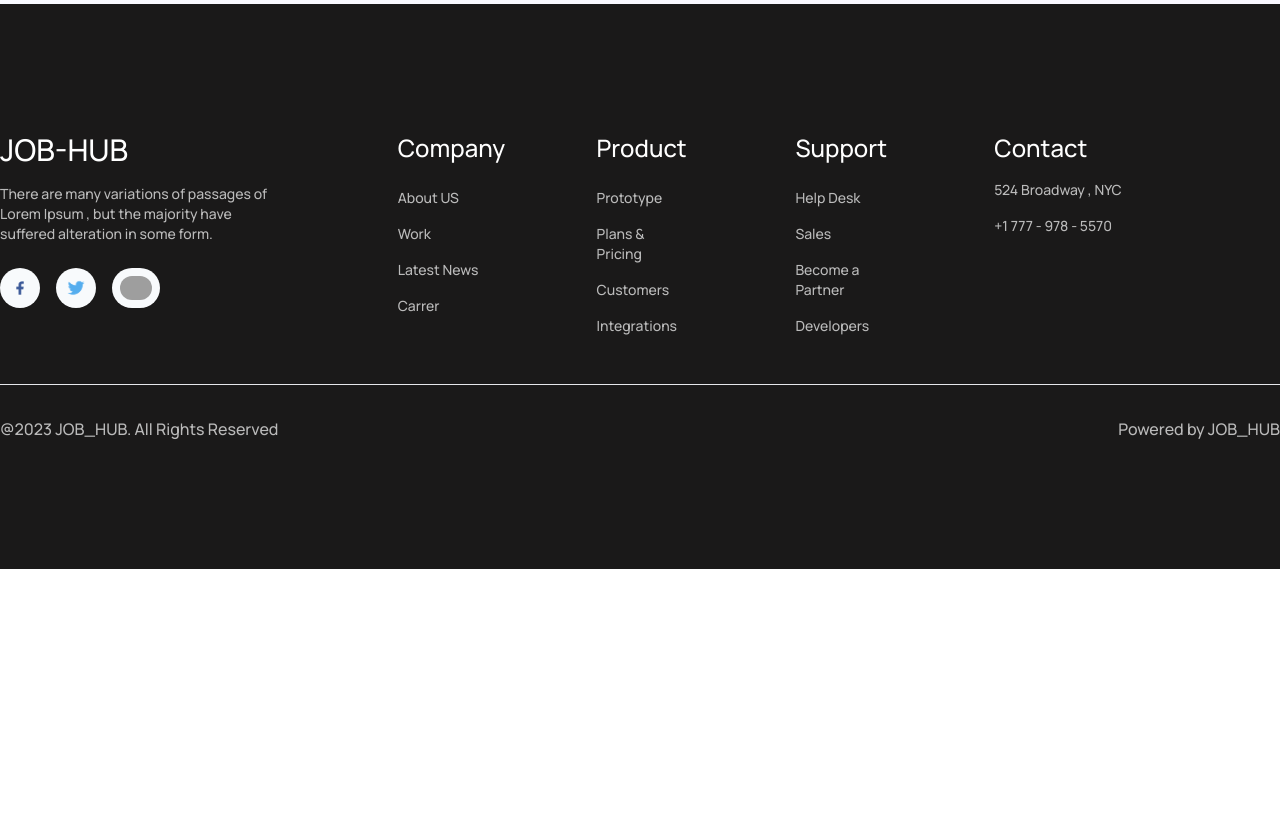
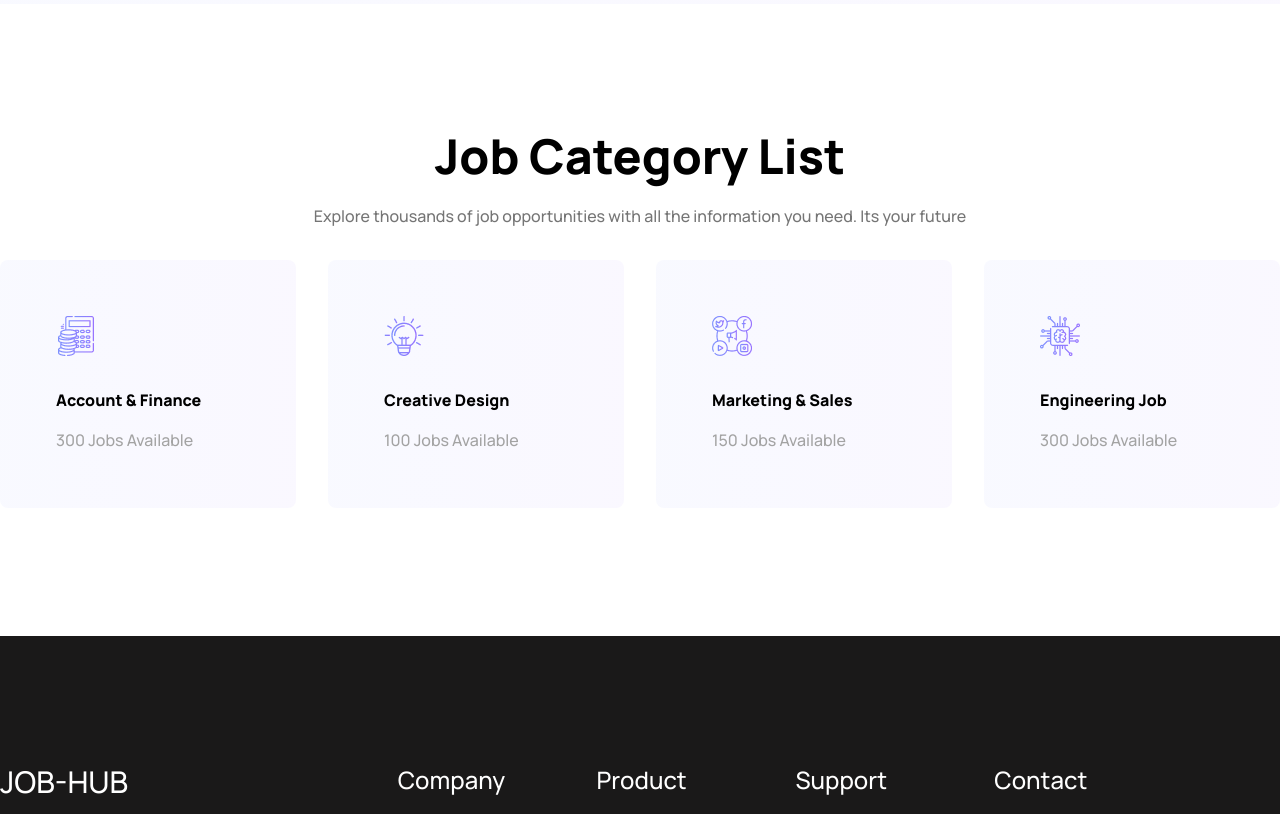
Before and after one commit to Re-zan/Job-Hub, a React (Vite) app: page / in a window 1280 px wide. Shown: the part 820-1634 px from the top of the page. Before the commit the page ends 1389 px from the top, so only its background shows below. Built offline with nearby package versions, Linux system fonts and the light colour scheme; grey boxes are pictures that could not be loaded.

Commit message:
catgory part is done

```diff
--- a/public/category.json
+++ b/public/category.json
@@ -2,21 +2,25 @@
   {
     "id": 1,
     "logo": "../src/assets/images/Icons/accounts 1.png",
+    "name": "Account & Finance",
     "jobs": 300
   },
   {
     "id": 2,
     "logo": "../src/assets/images/Icons/business 1.png",
+    "name": "Creative Design",
     "jobs": 100
   },
   {
     "id": 3,
     "logo": "../src/assets/images/Icons/social-media 1.png",
+    "name": "Marketing & Sales",
     "jobs": 150
   },
   {
     "id": 4,
     "logo": "../src/assets/images/Icons/chip 1.png",
+    "name": "Engineering Job",
     "jobs": 300
   }
 ]
--- /dev/null
+++ b/src/components/AllCatdata/AllCatdata.jsx
@@ -0,0 +1,16 @@
+import React from "react";
+
+const AllCatdata = (props) => {
+  const { logo, jobs, name } = props.datas;
+  return (
+    <div>
+      <div className="bg-gradient-to-r from-[#7e90fe0d] to-[#9873ff0d] p-14 rounded-lg transition ease-in-out duration-500  hover:-translate-y-4 hover:shadow-2xl">
+        <img src={logo} alt="" />
+        <h2 className=" font-bold pb-4 pt-8">{name}</h2>
+        <p className="text-[#A3A3A3] text-base">{jobs} Jobs Available</p>
+      </div>
+    </div>
+  );
+};
+
+export default AllCatdata;
--- a/src/components/Home/Home.jsx
+++ b/src/components/Home/Home.jsx
@@ -1,10 +1,12 @@
 import React from "react";
 import HomeHero from "../HomeHero/HomeHero";
+import JObCat from "../JobCat/JObCat";
 
 const Home = () => {
   return (
     <div>
       <HomeHero></HomeHero>
+      <JObCat></JObCat>
     </div>
   );
 };
--- /dev/null
+++ b/src/components/JobCat/JObCat.jsx
@@ -0,0 +1,27 @@
+import React from "react";
+import { useLoaderData } from "react-router-dom";
+import AllCatdata from "../AllCatdata/AllCatdata";
+
+const JObCat = () => {
+  const getData = useLoaderData();
+  console.log(getData);
+  return (
+    <div className="my_conatiner my-32">
+      <div className="text-center">
+        <h2 className="text-5xl font-bold">Job Category List</h2>
+        <p className=" text-[#757575] text-base pt-6">
+          Explore thousands of job opportunities with all the information you
+          need. Its your future
+        </p>
+      </div>
+
+      <div className=" grid grid-cols-1 md:grid-cols-2 lg:grid-cols-4 gap-8 pt-8">
+        {getData.map((data) => (
+          <AllCatdata datas={data} key={data.id}></AllCatdata>
+        ))}
+      </div>
+    </div>
+  );
+};
+
+export default JObCat;
--- a/src/main.jsx
+++ b/src/main.jsx
@@ -17,6 +17,7 @@ const router = createBrowserRouter([
       {
         path: "/",
         element: <Home></Home>,
+        loader: () => fetch("category.json"),
       },
       {
         path: "statistics",
```
